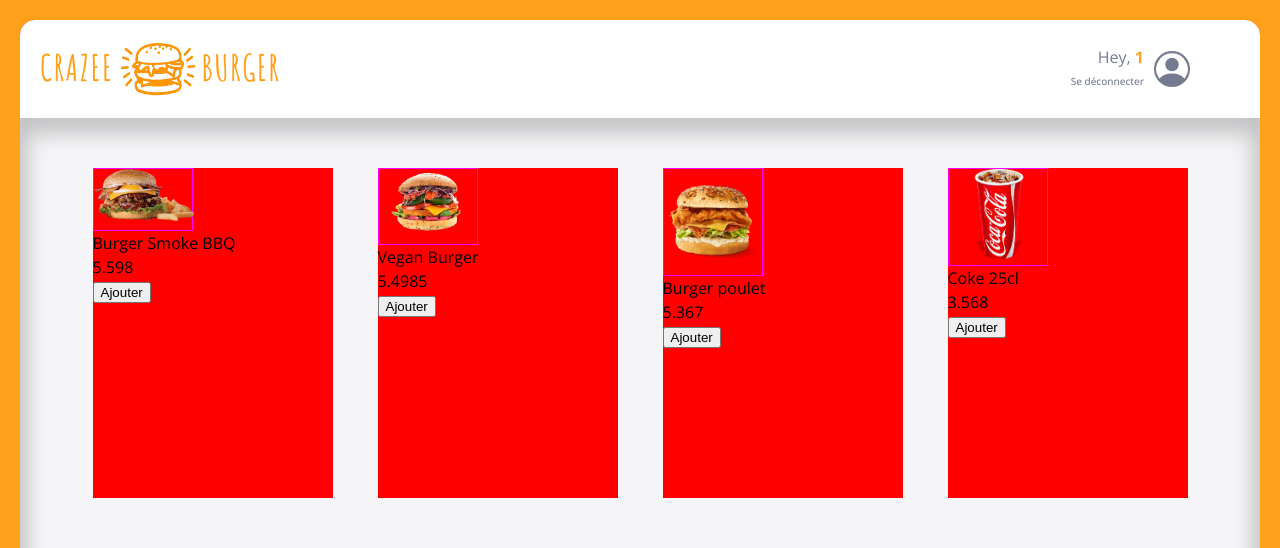
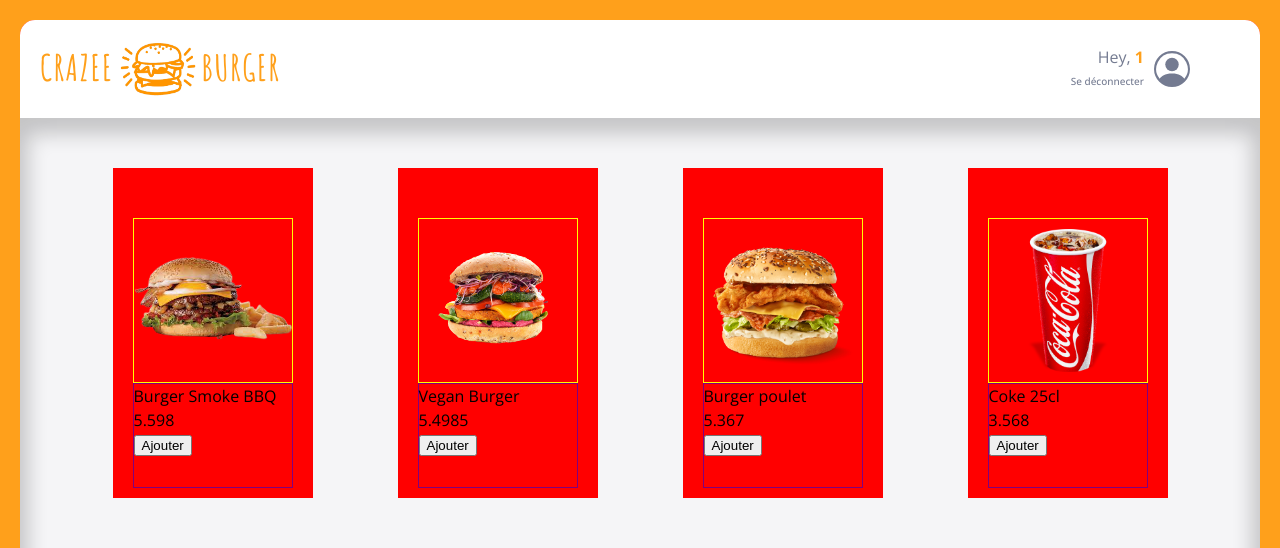
Before and after one commit to OpcMarc-Olivier/crazy-burger2, a React (Vite) app: page /order/1 in a window 1280 px wide. Shown: the top 548 px of the page. Built offline with nearby package versions, Linux system fonts and the light colour scheme.

Commit message:
💄 F05: ORDER > Product > Add image layout

```diff
--- a/src/components/pages/orderPage/Main/Product.jsx
+++ b/src/components/pages/orderPage/Main/Product.jsx
@@ -19,16 +19,26 @@ function Product({ imageSource, title, price }) {
 }
 const ProductStyled = styled.div`
     background: red;
-    width: 240px;
+    width: 200px;
     height: 330px;
+    padding: 20px;
+    padding-bottom: 10px;
+    display: grid;
+    grid-template-rows: 65% 1fr;
     .image {
         border: 1px solid fuchsia;
-        width: 100px;
+        width: 100%;
         height: auto;
+        margin-top: 30px;
+        border: 1px solid yellow;
         img {
-            width: 100px;
+            width: 100%;
             height: 100%;
+            object-fit: contain;
         }
+    }
+    .info-text {
+        border: 1px solid purple;
     }
 `;
 
```
